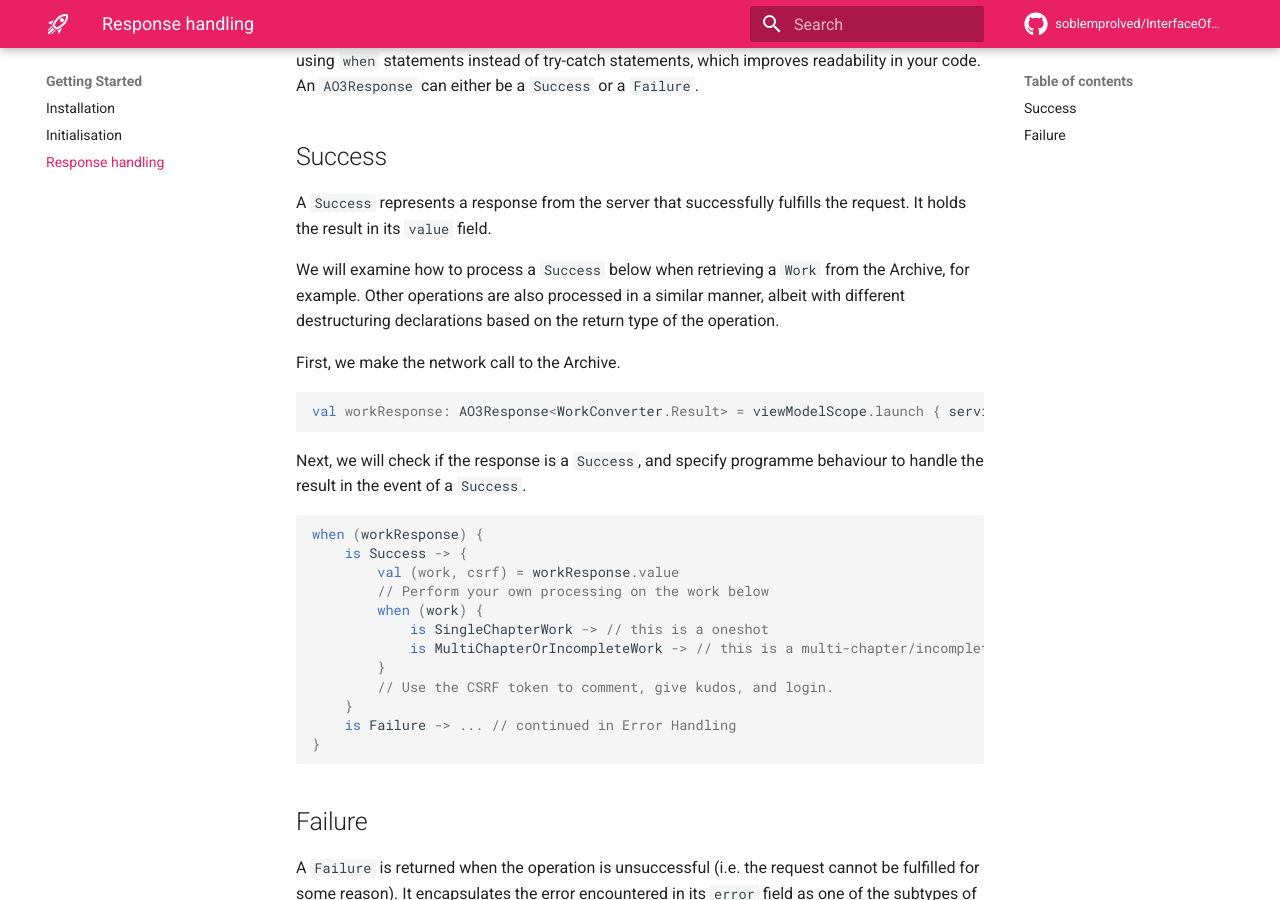
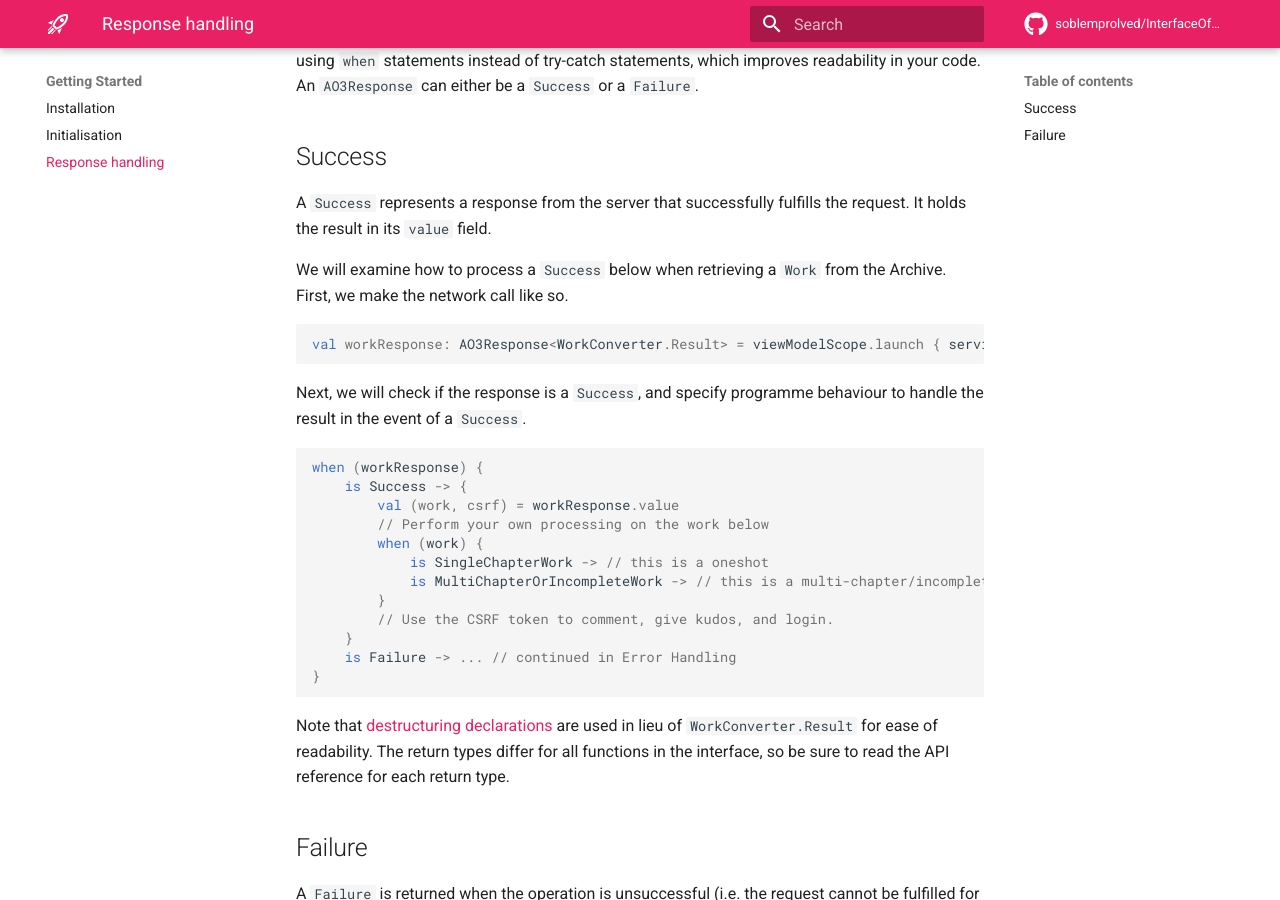
Before and after one commit to soblemprolved/InterfaceOfOurOwn, an MkDocs documentation site: the page built from docs/getting-started/response-handling.md, in a window 1280 px wide and 900 px high, scrolled down 231 px. Built offline with MkDocs 1.6.1 and Material for MkDocs 9.7.7, drawn with Linux system fonts in a browser that asks for light colours; comment, search, counter and statistics services are not loaded.

Commit message:
Update markdown docs

````diff
--- a/docs/getting-started/response-handling.md
+++ b/docs/getting-started/response-handling.md
@@ -12,11 +12,7 @@ A `Success` represents a response from the server that successfully fulfills
 the request. It holds the result in its `value` field.
 
 We will examine how to process a `Success` below when retrieving a `Work` from
-the Archive, for example. Other operations are also processed in a similar
-manner, albeit with different destructuring declarations based on the return
-type of the operation.
-
-First, we make the network call to the Archive.
+the Archive. First, we make the network call like so.
 
 ```kotlin
 val workResponse: AO3Response<WorkConverter.Result> = viewModelScope.launch { service.getWork(id = 12345) }
@@ -40,6 +36,11 @@ when (workResponse) {
 }
 ```
 
+Note that [destructuring declarations](https://kotlinlang.org/docs/destructuring-declarations.html)
+are used in lieu of `WorkConverter.Result` for ease of readability. The return types
+differ for all functions in the interface, so be sure to read the API reference for
+each return type.
+
 ## Failure
 
 A `Failure` is returned when the operation is unsuccessful (i.e. the request
````
Also changed, not shown: README.md (+2 -1 lines).
